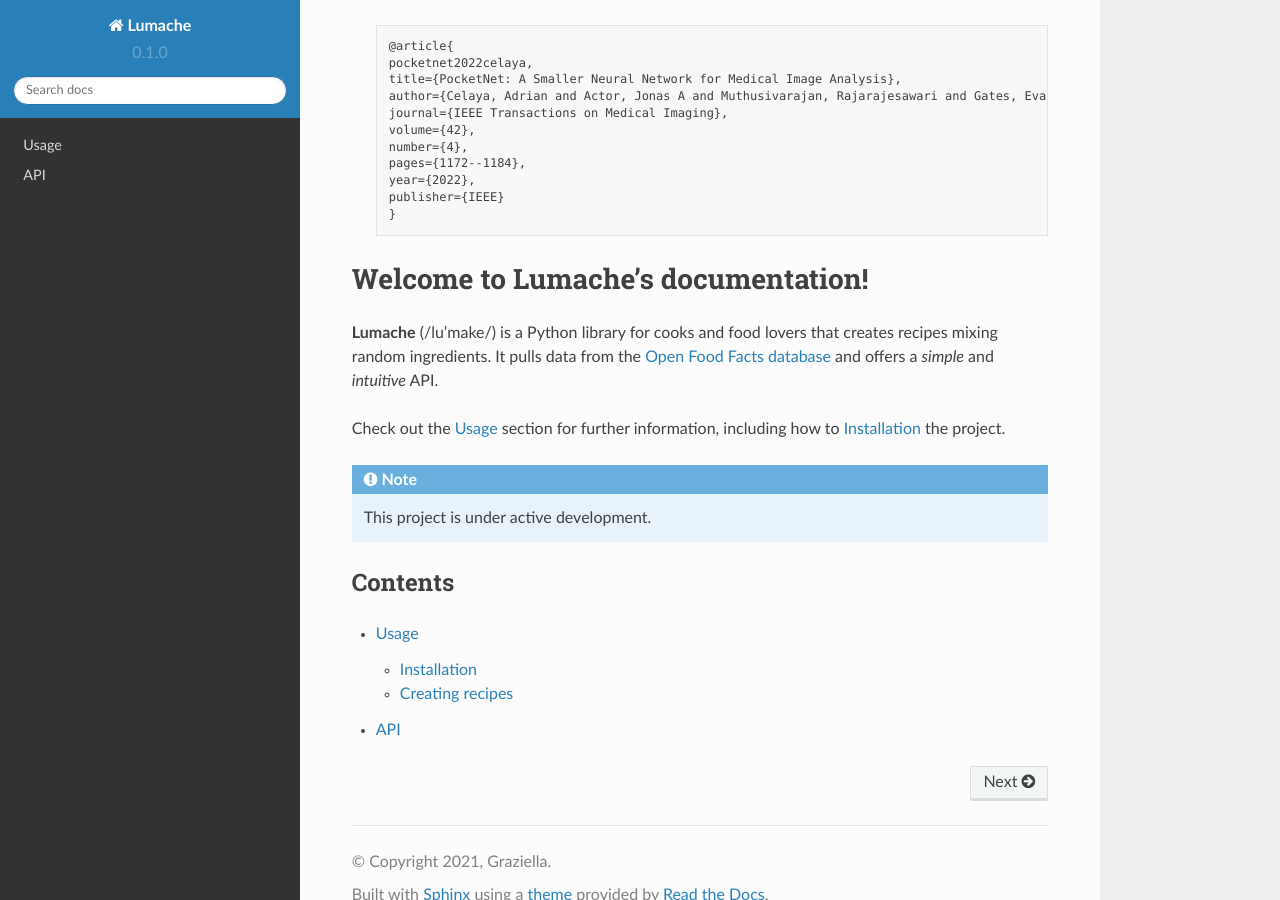
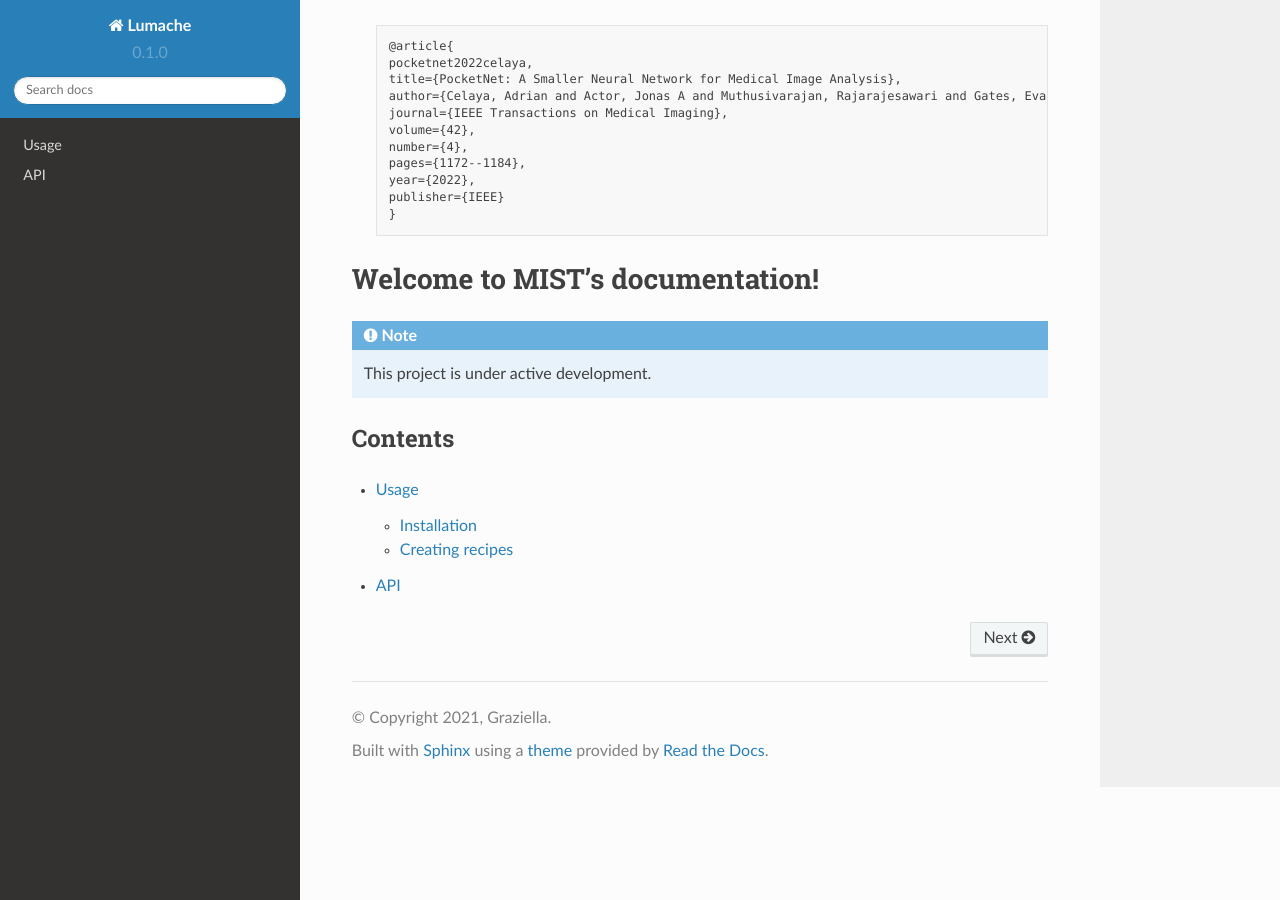
Before and after one commit to aecelaya/mist-docs, a Sphinx documentation site: the page built from docs/source/index.rst, in a window 1280 px wide and 900 px high, scrolled down 543 px. Built offline with Sphinx 7.4.7 and the Read the Docs theme 2.0.0, drawn with Linux system fonts in a browser that asks for light colours.

Commit message:
Update index.rst

```diff
--- a/docs/source/index.rst
+++ b/docs/source/index.rst
@@ -1,15 +1,7 @@
 .. include:: ../../README.rst
 
-Welcome to Lumache's documentation!
+Welcome to MIST's documentation!
 ===================================
-
-**Lumache** (/lu'make/) is a Python library for cooks and food lovers
-that creates recipes mixing random ingredients.
-It pulls data from the `Open Food Facts database <https://world.openfoodfacts.org/>`_
-and offers a *simple* and *intuitive* API.
-
-Check out the :doc:`usage` section for further information, including
-how to :ref:`installation` the project.
 
 .. note::
 
```
